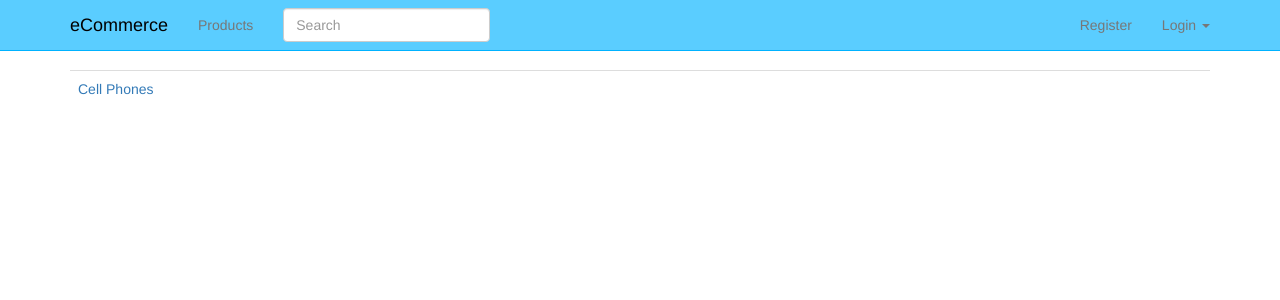
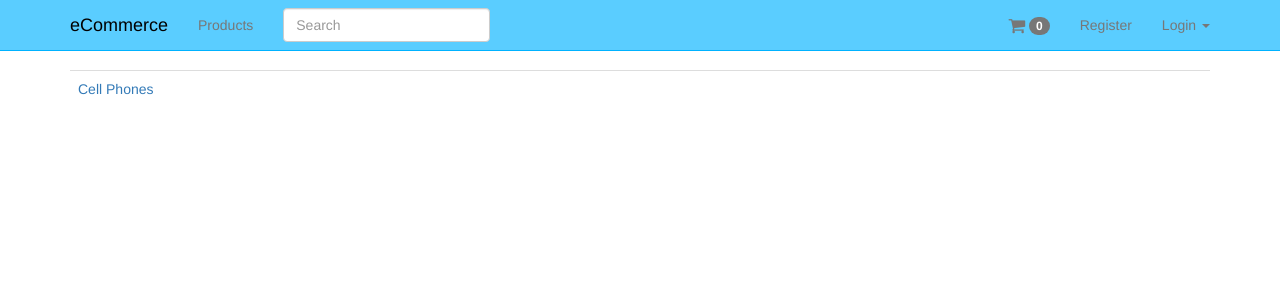
Before and after one commit to loafbaker/django_ecommerce2, a Django app: page /categories/ in a window 1280 px wide. Shown: the top 300 px of the page. Run offline with Django 3.2, Linux system fonts and the light colour scheme; data comes from the database, SQL or seed files in the repository; some libraries are stand-ins or nearby versions.

Commit message:
Add shopping cart icon

```diff
--- a/static_in_pro/our_static/css/custom.css
+++ b/static_in_pro/our_static/css/custom.css
@@ -1,3 +1,8 @@
+.fa-navbar-cart {
+  font-size: 18px;
+  vertical-align: middle;
+}
+
 .text-align-center {
   text-align: center;
 }
--- a/templates/navbar.html
+++ b/templates/navbar.html
@@ -27,6 +27,7 @@
 
 
           <ul class="nav navbar-nav navbar-right">
+            <li><a href="#"><i class="fa fa-shopping-cart fa-navbar-cart"></i> <span class="badge">0</span></a></li>
           {% if request.user.is_authenticated %}
             <li><a href="{% url 'auth_logout' %}">Logout</a></li>
           {% else %}
```
Also changed, not shown: README.md.
